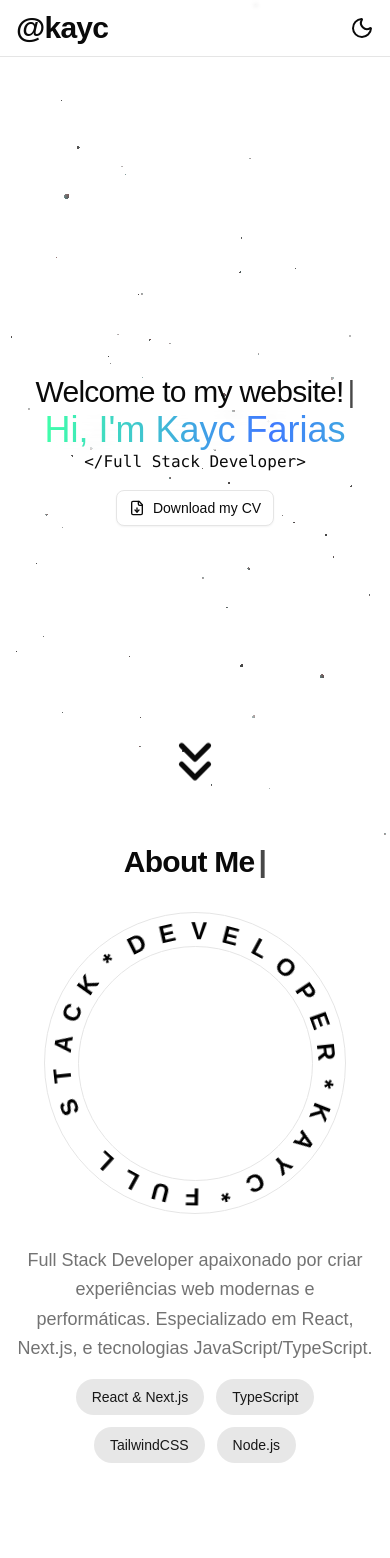
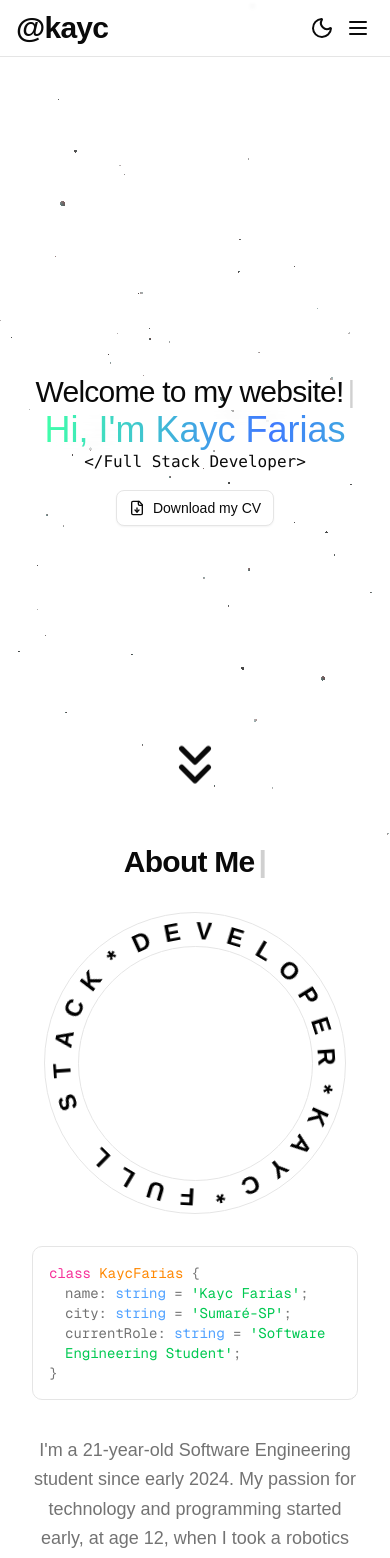
Before and after one commit to Kaycfarias/portifolio-2, a Next.js app: page / in a window 390 px wide. Shown: the top 1558 px of the page. Built offline with nearby package versions, Linux system fonts and the light colour scheme; a web font is replaced by a local one.

Commit message:
feat: implement ScrollContext and enhance Navbar for mobile responsiveness

```diff
--- /dev/null
+++ b/src/app/context/ScrollContext.tsx
@@ -0,0 +1,24 @@
+"use client";
+
+import { createContext, useState } from "react";
+
+interface ScrollContextType {
+  isScrolling: boolean;
+  setIsScrolling: React.Dispatch<React.SetStateAction<boolean>>;
+}
+
+export const ScrollContext = createContext<ScrollContextType>(undefined!);
+
+export default function ScrollProvider({
+  children,
+}: Readonly<{
+  children: React.ReactNode;
+}>) {
+  const [isScrolling, setIsScrolling] = useState(false);
+
+  return (
+    <ScrollContext.Provider value={{ isScrolling, setIsScrolling }}>
+      {children}
+    </ScrollContext.Provider>
+  );
+}
--- a/src/app/globals.css
+++ b/src/app/globals.css
@@ -16,7 +16,7 @@
 
 html,
 body {
-  scroll-snap-type: y mandatory;
+  /* scroll-snap-type: y mandatory; */
   scroll-padding-top: 3.5rem;
   max-height: 100dvh;
 }
--- a/src/app/layout.tsx
+++ b/src/app/layout.tsx
@@ -1,8 +1,11 @@
 import type { Metadata } from "next";
 import { Geist, Geist_Mono } from "next/font/google";
 import "./globals.css";
+
 import Navbar from "@/components/navbar";
+
 import NavProvider from "./context/NavContext";
+import ScrollProvider from "./context/ScrollContext";
 import { ThemeProvider } from "@/components/theme-provider";
 
 import Particles from "@/components/Particles";
@@ -64,8 +67,10 @@ export default function RootLayout({
           disableTransitionOnChange
         >
           <NavProvider>
-            <Navbar />
-            {children}
+            <ScrollProvider>
+              <Navbar />
+              {children}
+            </ScrollProvider>
           </NavProvider>
         </ThemeProvider>
       </body>
--- a/src/app/sections/about.tsx
+++ b/src/app/sections/about.tsx
@@ -37,25 +37,41 @@ export default function AboutPage() {
           </div>
         </div>
 
-        <div className="max-w-2xl text-center space-y-4">
-          <p className="text-lg sm:text-xl text-muted-foreground leading-relaxed">
-            Full Stack Developer apaixonado por criar experiências web modernas
-            e performáticas. Especializado em React, Next.js, e tecnologias
-            JavaScript/TypeScript.
-          </p>
-          <div className="flex flex-wrap justify-center gap-3">
-            <span className="px-4 py-2 bg-primary/10 text-primary rounded-full text-sm font-medium">
-              React & Next.js
-            </span>
-            <span className="px-4 py-2 bg-primary/10 text-primary rounded-full text-sm font-medium">
-              TypeScript
-            </span>
-            <span className="px-4 py-2 bg-primary/10 text-primary rounded-full text-sm font-medium">
-              TailwindCSS
-            </span>
-            <span className="px-4 py-2 bg-primary/10 text-primary rounded-full text-sm font-medium">
-              Node.js
-            </span>
+        <div className="max-w-3xl text-center space-y-8 px-4">
+          <div className="space-y-4">
+            <div className="inline-block bg-card border rounded-lg p-4 text-left font-mono text-sm text-muted-foreground">
+              <span className="text-pink-500">class</span>{" "}
+              <span className="text-orange-400">KaycFarias</span> {"{"}
+              <div className="pl-4">
+                <div>
+                  <span className="text-muted-foreground">name</span>:{" "}
+                  <span className="text-blue-400">string</span> ={" "}
+                  <span className="text-green-500">'Kayc Farias'</span>;
+                </div>
+                <div>
+                  <span className="text-muted-foreground">city</span>:{" "}
+                  <span className="text-blue-400">string</span> ={" "}
+                  <span className="text-green-500">'Sumaré-SP'</span>;
+                </div>
+                <div>
+                  <span className="text-muted-foreground">currentRole</span>:{" "}
+                  <span className="text-blue-400">string</span> ={" "}
+                  <span className="text-green-500">
+                    'Software Engineering Student'
+                  </span>
+                  ;
+                </div>
+              </div>
+              <div>{"}"}</div>
+            </div>
+
+            <p className="text-lg sm:text-xl text-muted-foreground leading-relaxed py-5">
+              I'm a 21-year-old Software Engineering student since early 2024.
+              My passion for technology and programming started early, at age
+              12, when I took a robotics course. Since then, I've been dedicated
+              to learning and improving my skills in the field, exploring
+              various aspects of software development.
+            </p>
           </div>
         </div>
       </div>
--- a/src/components/navbar.tsx
+++ b/src/components/navbar.tsx
@@ -1,7 +1,9 @@
 "use client";
 
+import { useState } from "react";
 import SectionButton from "./ui/secbutton";
 import { AnimatedThemeToggler } from "./toggle-theme";
+import { Menu, X } from "lucide-react";
 
 const navigation = [
   { name: "Home", href: "#Home" },
@@ -12,9 +14,11 @@ const navigation = [
 ];
 
 export default function Navbar() {
+  const [isOpen, setIsOpen] = useState(false);
+
   return (
     <>
-      <nav className="fixed backdrop-blur-[2px] border-b w-full flex flex-col justify-center items-center z-10">
+      <nav className="fixed backdrop-blur-[2px] border-b w-full flex flex-col justify-center items-center z-50">
         <div className="flex h-14 items-center justify-between px-4 w-full max-w-6xl">
           <h1 className="scroll-m-20 text-center text-3xl font-extrabold tracking-tight text-balance">
             @kayc
@@ -28,8 +32,29 @@ export default function Navbar() {
               ))}
             </div>
             <AnimatedThemeToggler />
+            <button
+              className="sm:hidden text-2xl p-1"
+              onClick={() => setIsOpen(!isOpen)}
+            >
+              {isOpen ? <X /> : <Menu />}
+            </button>
           </div>
         </div>
+
+        {isOpen && (
+          <div className="sm:hidden w-full border-t">
+            {navigation.map((item) => (
+              <a
+                key={item.name}
+                href={item.href}
+                className="block px-4 py-3 hover:bg-accent"
+                onClick={() => setIsOpen(false)}
+              >
+                {item.name}
+              </a>
+            ))}
+          </div>
+        )}
       </nav>
     </>
   );
--- a/src/components/ui/Section.tsx
+++ b/src/components/ui/Section.tsx
@@ -1,8 +1,10 @@
 "use client";
 
 import { useOnInView } from "react-intersection-observer";
+
 import { NavContext } from "@/app/context/NavContext";
 import { useContext } from "react";
+
 import { cn } from "@/lib/utils";
 
 interface SectionProps {
@@ -33,7 +35,7 @@ export default function Section({
     <div
       id={id}
       ref={trackingRef}
-      className={`mx-auto max-w-6xl snap-start min-h-[calc(100dvh-3.5rem)] ${cn(
+      className={`mx-auto max-w-6xl min-h-[calc(100dvh-3.5rem)] ${cn(
         className
       )}`}
     >
--- a/src/components/ui/secbutton.tsx
+++ b/src/components/ui/secbutton.tsx
@@ -2,6 +2,7 @@
 
 import { useContext } from "react";
 import { NavContext } from "@/app/context/NavContext";
+
 import styled from "styled-components";
 
 const StyledButton = styled.button`
@@ -17,15 +18,6 @@ const StyledButton = styled.button`
   }
 `;
 
-const scrollTo = (id: string) => {
-  const element = document.getElementById(id);
-  if (!element) return;
-
-  const y = element.offsetTop;
-
-  window.scrollTo({ top: y, behavior: "smooth" });
-};
-
 export default function SectionButton({
   id,
   children,
@@ -37,6 +29,16 @@ export default function SectionButton({
   className?: string;
 }>) {
   const { activeSection } = useContext(NavContext);
+
+  const scrollTo = (id: string) => {
+    const element = document.getElementById(id);
+    if (!element) return;
+
+    const y = element.offsetTop;
+
+    window.scrollTo({ top: y, behavior: "smooth" });
+  };
+
   return (
     <StyledButton
       as="a"
```
